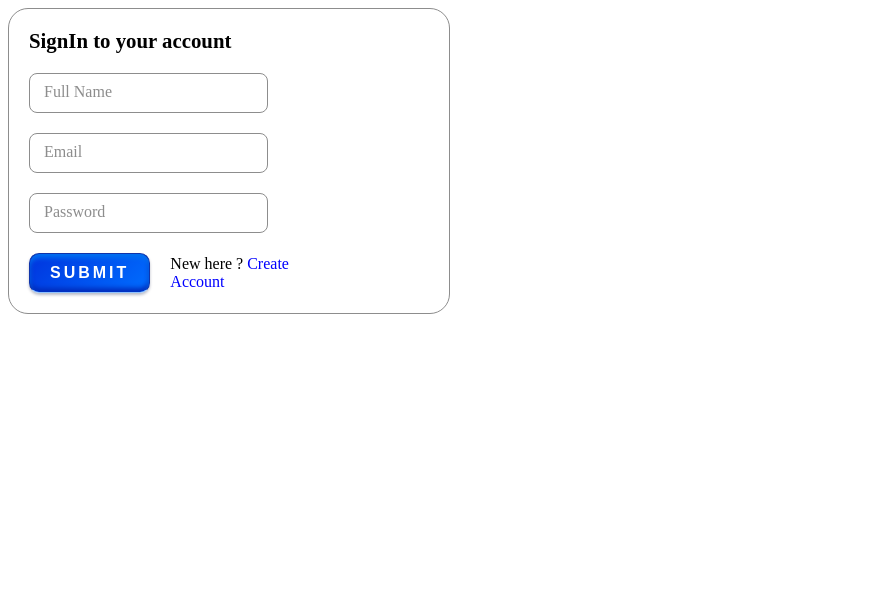
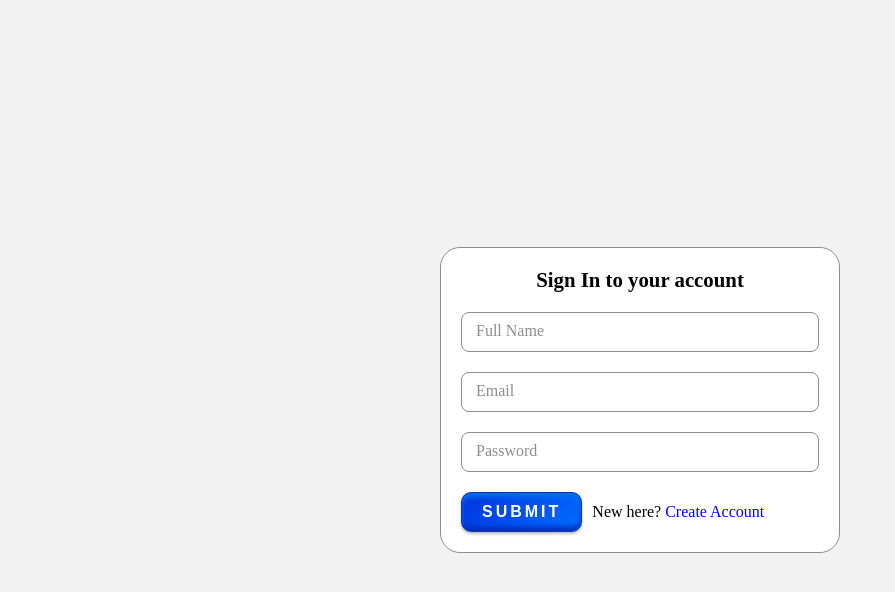
Before and after one commit to pintukumawat6378/ZomatoClone, a plain HTML site: page Zomato/signin.html in a window 1280 px wide. Shown: the whole page, without its empty margins (0-895 px from the left). Drawn offline with Linux system fonts and the light colour scheme.

Commit message:
responsive site
responsive

```diff
--- a/Zomato/signin.html
+++ b/Zomato/signin.html
@@ -3,22 +3,38 @@
   <head>
     <title>Document</title>
     <style>
+      * {
+        box-sizing: border-box;
+        margin: 0;
+        padding: 0;
+      }
+
+      body {
+        display: flex;
+        align-items: center;
+        justify-content: center;
+        min-height: 100vh;
+        background-color: #f2f2f2;
+      }
+
       .container {
         border: solid 1px #8d8d8d;
         padding: 20px;
         border-radius: 20px;
         background-color: #fff;
-        width: 50vh;
+        width: 90%;
+        max-width: 400px;
+        margin: auto;
       }
 
       .container .heading {
         font-size: 1.3rem;
         margin-bottom: 20px;
         font-weight: bolder;
+        text-align: center;
       }
 
       .form {
-        max-width: 300px;
         display: flex;
         flex-direction: column;
         gap: 20px;
@@ -28,7 +44,9 @@
         width: 100%;
         display: flex;
         align-items: center;
-        gap: 20px;
+        gap: 10px;
+        flex-wrap: wrap;
+        justify-content: center;
       }
 
       .form .btn {
@@ -38,7 +56,6 @@
         letter-spacing: 3px;
         border-radius: 10px;
         border: solid 1px #1034aa;
-        border-bottom: solid 1px #90c2ff;
         background: linear-gradient(135deg, #0034de, #006eff);
         color: #fff;
         font-weight: bolder;
@@ -54,13 +71,13 @@
 
       .input-field {
         position: relative;
+        width: 100%;
       }
 
       .input-field label {
         position: absolute;
         color: #8d8d8d;
         pointer-events: none;
-        background-color: transparent;
         left: 15px;
         transform: translateY(0.6rem);
         transition: all 0.3s ease;
@@ -71,8 +88,7 @@
         font-size: 1rem;
         border-radius: 8px;
         border: solid 1px #8d8d8d;
-        letter-spacing: 1px;
-        /* width: 100%; */
+        width: 100%;
       }
 
       .input-field input:focus,
@@ -89,30 +105,30 @@
         color: #0034de;
         font-weight: bold;
         letter-spacing: 1px;
-        border: none;
         border-radius: 100px;
       }
 
-      .form .passicon {
-        cursor: pointer;
-        font-size: 1.3rem;
-        position: absolute;
-        top: 6px;
-        right: 8px;
+      .a {
+        text-decoration: none;
+        color: white;
       }
 
-      .form .close {
-        display: none;
-      }
-      .a{
-        text-decoration: none;
-        color: white;
+      /* Responsive styles */
+      @media (min-width: 600px) {
+        .container {
+          width: 50%;
+          max-width: 400px;
+        }
+
+        .form .btn-container {
+          justify-content: flex-start;
+        }
       }
     </style>
   </head>
   <body>
     <div class="container">
-      <div class="heading">SignIn to your account</div>
+      <div class="heading">Sign In to your account</div>
       <form class="form" action="">
         <div class="input-field">
           <input
@@ -148,7 +164,7 @@
         <div class="btn-container">
           <button class="btn" formaction="./index.html">Submit</button>
           <div class="acc-text">
-            New here ?
+            New here?
             <span style="color: #0000ff; cursor: pointer">Create Account</span>
           </div>
         </div>
```
Also changed, not shown: Zomato/connector.html (+12 -0 lines).
